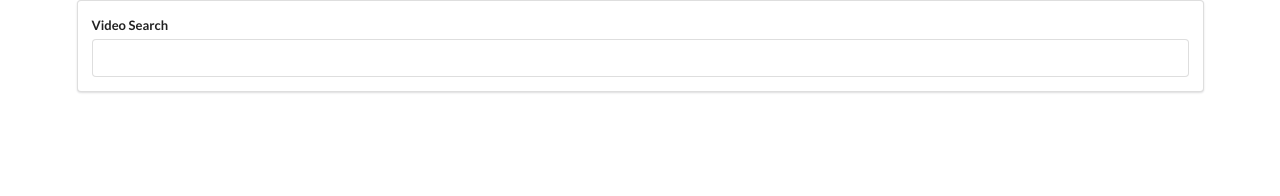
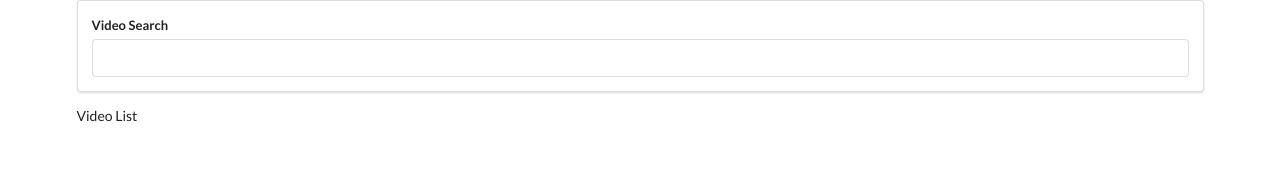
Before and after one commit to GregatGit/youtube-search, a React (Create React App) app: page / in a window 1280 px wide. Shown: the top 196 px of the page. Built offline with nearby package versions, Linux system fonts and the light colour scheme.

Commit message:
create individual items

```diff
--- a/src/components/App.js
+++ b/src/components/App.js
@@ -1,6 +1,7 @@
 import React, { Component } from 'react'
 import SearchBar from './SearchBar'
 import youtube from '../apis/youtube'
+import VideoList from './VideoList'
 
 class App extends Component {
   state = {videos : []}
@@ -17,7 +18,7 @@
     return (
       <div className="ui container">
         <SearchBar onFormSubmit={this.onTermSubmit} />
-
+        <VideoList videos={this.state.videos} />
       </div>
     )
   }
--- /dev/null
+++ b/src/components/VideoItem.js
@@ -0,0 +1,11 @@
+import React from 'react'
+
+const VideoItem = () => {
+  return (
+    <div>
+      VideoItem
+    </div>
+  )
+}
+
+export default VideoItem
--- /dev/null
+++ b/src/components/VideoList.js
@@ -0,0 +1,20 @@
+import React from 'react'
+import VideoItem from './VideoItem'
+
+const VideoList = ({ videos }) => {
+
+  function showVideos(movies) {
+    return movies.map(movie => {
+      return <VideoItem />
+    })
+  }
+
+  return (
+    <div>
+      Video List
+      {showVideos(videos)}
+    </div>
+  )
+}
+
+export default VideoList
```
